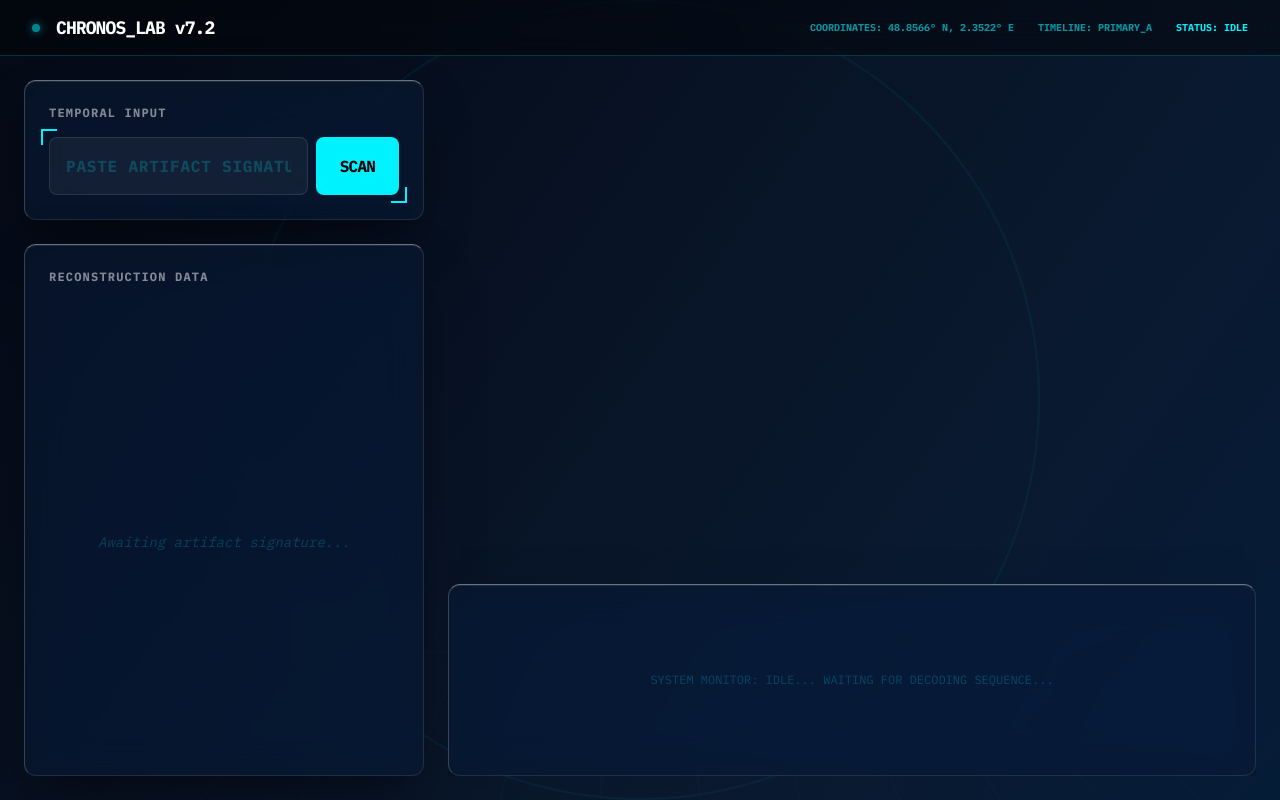
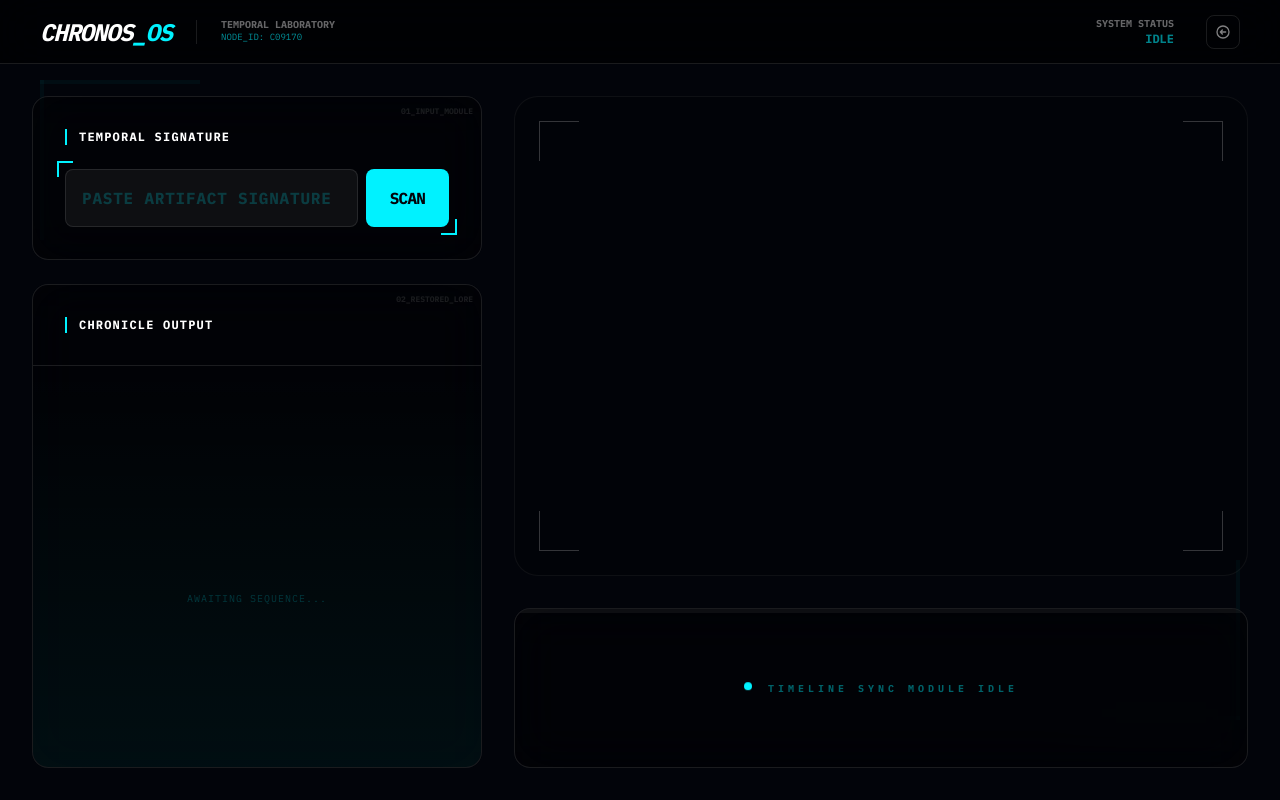
Before and after one commit to blueplaysgames3921/chronos-reconstruct, a Next.js app: page / in a window 1280 px wide. Both pictures are taken after typing "Sample123" into the empty fields and a click on the button "SYNC TIMELINE". Built offline with nearby package versions, Linux system fonts and the light colour scheme.

Commit message:
Update page.tsx

```diff
--- a/app/page.tsx
+++ b/app/page.tsx
@@ -14,75 +14,97 @@ export default function ChronosLab() {
 
   if (!apiKey) {
     return (
-      <main className="h-screen w-screen flex items-center justify-center p-6">
+      <main className="h-screen w-screen flex items-center justify-center p-6 bg-[#02040a]">
+        {/* Added a subtle vignette overlay for depth */}
+        <div className="absolute inset-0 bg-[radial-gradient(circle_at_center,transparent_0%,rgba(0,0,0,0.8)_100%)] pointer-events-none" />
         <SecureTerminal onApiKeySet={setApiKey} />
       </main>
     );
   }
 
   return (
-    <main className="h-screen w-screen flex flex-col overflow-hidden">
-      {/* Top Status Bar */}
-      <header className="h-14 border-b border-chrono-cyan/20 flex items-center justify-between px-8 bg-black/40 backdrop-blur-md">
-        <div className="flex items-center gap-4">
-          <div className="w-2 h-2 rounded-full bg-chrono-cyan animate-pulse shadow-[0_0_10px_#00f2ff]" />
-          <h1 className="text-lg font-black tracking-tighter text-white">CHRONOS_LAB v7.2</h1>
+    <main className="h-screen w-screen flex flex-col bg-[#02040a] relative overflow-hidden text-chrono-cyan">
+      {/* Decorative Technical HUD Overlay */}
+      <div className="absolute inset-0 pointer-events-none opacity-20">
+        <div className="absolute top-20 left-10 w-40 h-1 bg-chrono-cyan/20" />
+        <div className="absolute top-20 left-10 w-1 h-40 bg-chrono-cyan/20" />
+        <div className="absolute bottom-20 right-10 w-40 h-1 bg-chrono-cyan/20" />
+        <div className="absolute bottom-20 right-10 w-1 h-40 bg-chrono-cyan/20" />
+      </div>
+
+      <header className="h-16 border-b border-white/10 flex items-center justify-between px-10 bg-black/60 backdrop-blur-xl relative z-20">
+        <div className="flex items-center gap-6">
+          <div className="text-2xl font-black italic tracking-tighter text-white">
+            CHRONOS<span className="text-chrono-cyan">_OS</span>
+          </div>
+          <div className="h-6 w-[1px] bg-white/10" />
+          <div className="flex flex-col">
+            <span className="text-[10px] font-black uppercase text-white/40 leading-none">Temporal Laboratory</span>
+            <span className="text-[9px] font-mono text-chrono-cyan/60">NODE_ID: {Math.random().toString(16).slice(2, 8).toUpperCase()}</span>
+          </div>
         </div>
-        <div className="text-[10px] space-x-6 text-chrono-cyan/60 font-bold">
-          <span>COORDINATES: 48.8566° N, 2.3522° E</span>
-          <span>TIMELINE: PRIMARY_A</span>
-          <span className="text-chrono-cyan">STATUS: {state}</span>
+
+        <div className="flex items-center gap-8">
+           <div className="flex flex-col items-end">
+              <span className="text-[10px] font-black text-white/40 uppercase">System Status</span>
+              <span className="text-xs font-bold text-chrono-cyan animate-pulse">{state}</span>
+           </div>
+           <button onClick={() => window.location.reload()} className="p-2 border border-white/10 rounded-lg hover:bg-white/5 transition-all text-white/50 hover:text-white">
+              <svg className="w-4 h-4" fill="none" stroke="currentColor" viewBox="0 0 24 24"><path strokeLinecap="round" strokeLinejoin="round" strokeWidth={2} d="M11 15l-3-3m0 0l3-3m-3 3h8M3 12a9 9 0 1118 0 8.967 8.967 0 01-18 0z" /></svg>
+           </button>
         </div>
       </header>
 
-      <div className="flex-1 p-6 flex gap-6 overflow-hidden">
-        {/* Left Side: Controls & Lore */}
-        <aside className="w-[400px] flex flex-col gap-6">
-          <div className="chrome-container p-6 rounded-xl flex-shrink-0">
-            <h2 className="text-xs font-bold text-white/50 mb-4 uppercase tracking-widest">Temporal Input</h2>
+      <div className="flex-1 p-8 flex gap-8 overflow-hidden relative z-10">
+        {/* Primary Data Column */}
+        <aside className="w-[450px] flex flex-col gap-6">
+          <div className="bg-black/40 border border-white/10 p-8 rounded-2xl backdrop-blur-xl flex-shrink-0 relative overflow-hidden">
+            <div className="absolute top-0 right-0 p-2 text-[8px] font-bold text-white/10">01_INPUT_MODULE</div>
+            <h2 className="text-xs font-black text-white uppercase tracking-widest mb-6 border-l-2 border-chrono-cyan pl-3">Temporal Signature</h2>
             <TerminalInput onSubmit={(url) => reconstruct(url, apiKey)} />
           </div>
 
-          <div className="chrome-container p-6 rounded-xl flex-1 overflow-y-auto scrollbar-hide">
-            <h2 className="text-xs font-bold text-white/50 mb-4 uppercase tracking-widest">Reconstruction Data</h2>
-            {lore ? <ArtifactScanner lore={lore} /> : (
-              <div className="h-full flex items-center justify-center text-chrono-cyan/20 italic text-sm">
-                Awaiting artifact signature...
-              </div>
-            )}
+          <div className="bg-black/40 border border-white/10 rounded-2xl backdrop-blur-xl flex-1 overflow-hidden flex flex-col relative">
+            <div className="absolute top-0 right-0 p-2 text-[8px] font-bold text-white/10">02_RESTORED_LORE</div>
+            <div className="p-8 border-b border-white/10">
+              <h2 className="text-xs font-black text-white uppercase tracking-widest border-l-2 border-chrono-cyan pl-3">Chronicle Output</h2>
+            </div>
+            <div className="flex-1 overflow-y-auto p-8 scrollbar-hide bg-gradient-to-b from-transparent to-chrono-cyan/5">
+              {lore ? <ArtifactScanner lore={lore} /> : (
+                <div className="h-full flex flex-col items-center justify-center opacity-20 gap-4">
+                  <div className="w-12 h-12 border border-chrono-cyan/40 rounded-full animate-ping" />
+                  <p className="font-mono text-[10px] tracking-widest">AWAITING SEQUENCE...</p>
+                </div>
+              )}
+            </div>
           </div>
         </aside>
 
-        {/* Right Side: Main Viewport */}
-        <section className="flex-1 flex flex-col gap-6 overflow-hidden">
-          <div className="flex-1 flex items-center justify-center min-h-0">
+        {/* Cinematic Viewport Column */}
+        <section className="flex-1 flex flex-col gap-8">
+          <div className="flex-1 flex items-center justify-center relative bg-black/20 rounded-3xl border border-white/5 overflow-hidden">
+             {/* Visual "Targeting" corner marks inside the viewport */}
+             <div className="absolute top-6 left-6 w-10 h-10 border-t border-l border-white/20" />
+             <div className="absolute top-6 right-6 w-10 h-10 border-t border-r border-white/20" />
+             <div className="absolute bottom-6 left-6 w-10 h-10 border-b border-l border-white/20" />
+             <div className="absolute bottom-6 right-6 w-10 h-10 border-b border-r border-white/20" />
+
              <ChronoDisplay state={state} imageUrl={imageUrl} videoUrl={videoUrl} />
           </div>
 
-          <div className="h-48 chrome-container p-6 rounded-xl flex items-center justify-center">
+          <div className="h-40 bg-black/40 border border-white/10 p-8 rounded-2xl backdrop-blur-xl flex items-center justify-center relative overflow-hidden">
+            <div className="absolute top-0 left-0 w-full h-1 bg-white/5" />
              {state === 'COMPLETE' ? (
                <StoryBranching chronoPaths={chronoPaths} onExport={() => {}} />
              ) : (
-               <div className="text-chrono-cyan/40 font-mono text-xs animate-pulse">
-                  SYSTEM MONITOR: IDLE... WAITING FOR DECODING SEQUENCE...
+               <div className="flex gap-4 items-center">
+                  <div className="w-2 h-2 rounded-full bg-chrono-cyan animate-bounce" />
+                  <div className="text-[10px] font-black tracking-[0.4em] uppercase opacity-40">Timeline Sync Module Idle</div>
                </div>
              )}
           </div>
         </section>
       </div>
-
-      {/* Error Overlays */}
-      {error && (
-        <div className="fixed inset-0 bg-red-900/20 backdrop-blur-md flex items-center justify-center z-[100]">
-          <div className="bg-black border-2 border-red-500 p-8 rounded-xl max-w-md text-center">
-            <h2 className="text-2xl font-black text-red-500 mb-4">CRITICAL SYSTEM ERROR</h2>
-            <p className="text-red-400 mb-6">{error}</p>
-            <button onClick={reset} className="px-8 py-3 bg-red-500 text-black font-bold rounded-lg hover:bg-red-400">
-              REBOOT SYSTEM
-            </button>
-          </div>
-        </div>
-      )}
     </main>
   );
 }
```
